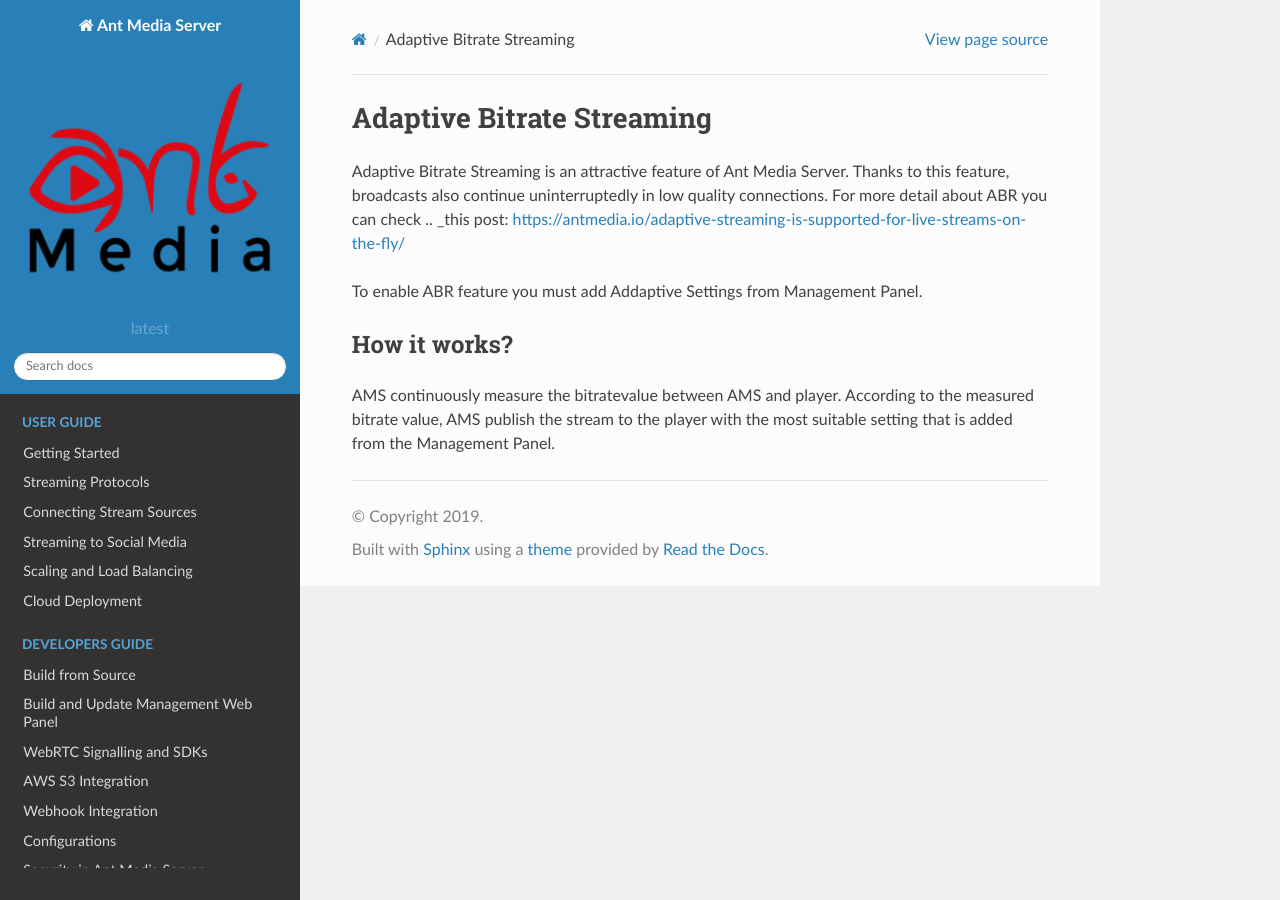
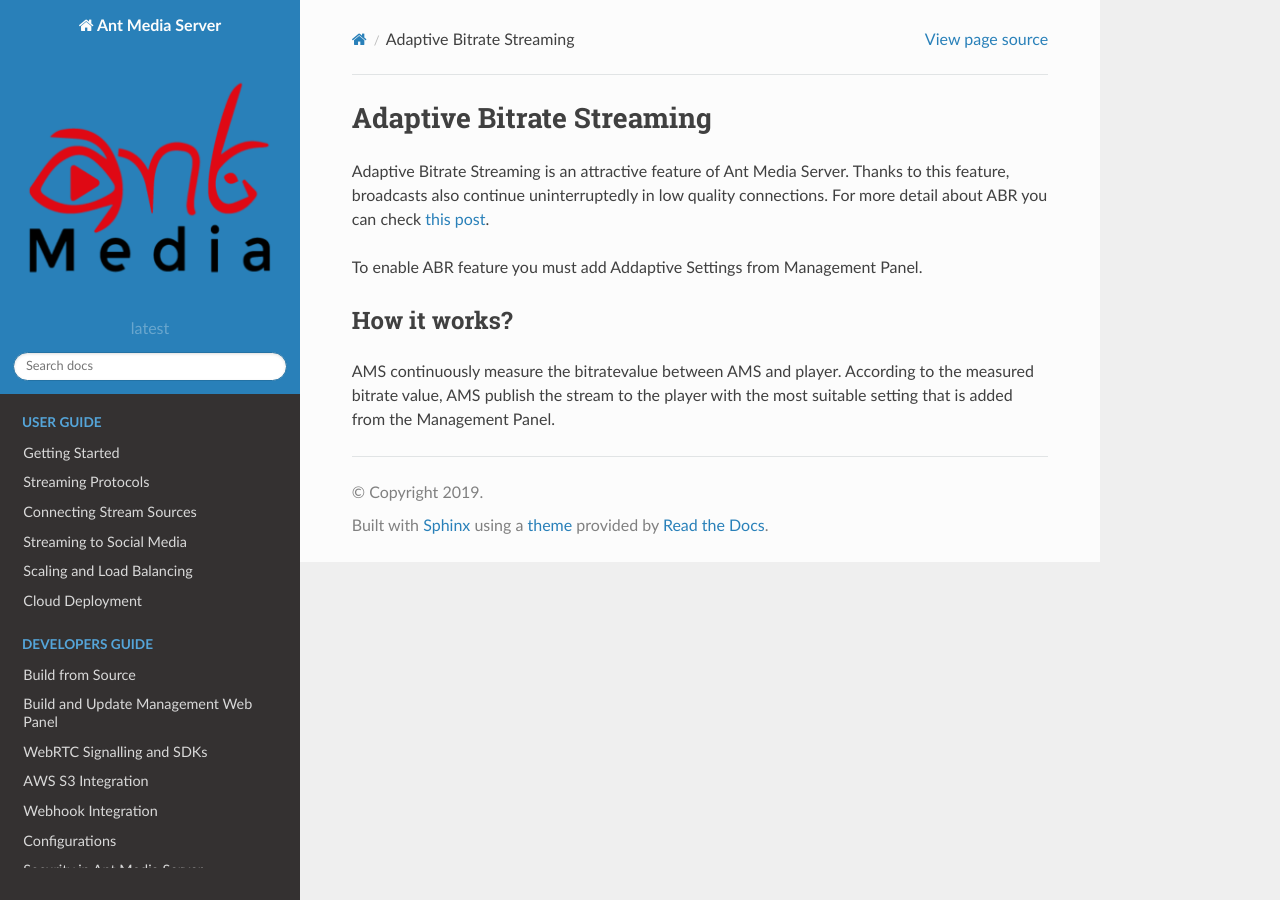
Before and after one commit to sachinmsahrma/Ant-Media-Docs, a Sphinx documentation site: the page built from docs/Adaptive-Bitrate-Streaming.rst, in a window 1280 px wide. Built offline with Sphinx 7.4.7 and the Read the Docs theme 2.0.0, drawn with Linux system fonts in a browser that asks for light colours.

Commit message:
Update Adaptive-Bitrate-Streaming.rst

```diff
--- a/docs/Adaptive-Bitrate-Streaming.rst
+++ b/docs/Adaptive-Bitrate-Streaming.rst
@@ -2,7 +2,7 @@
 Adaptive Bitrate Streaming
 ##########################
 
-Adaptive Bitrate Streaming is an attractive feature of Ant Media Server. Thanks to this feature, broadcasts also continue uninterruptedly in low quality connections. For more detail about ABR you can check ..  _this post: https://antmedia.io/adaptive-streaming-is-supported-for-live-streams-on-the-fly/
+Adaptive Bitrate Streaming is an attractive feature of Ant Media Server. Thanks to this feature, broadcasts also continue uninterruptedly in low quality connections. For more detail about ABR you can check `this post <https://antmedia.io/adaptive-streaming-is-supported-for-live-streams-on-the-fly/>`_.
 
 To enable ABR feature you must add Addaptive Settings from Management Panel.
 
```
